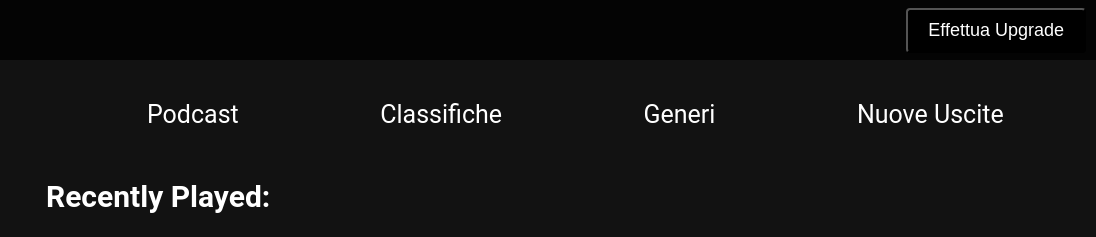
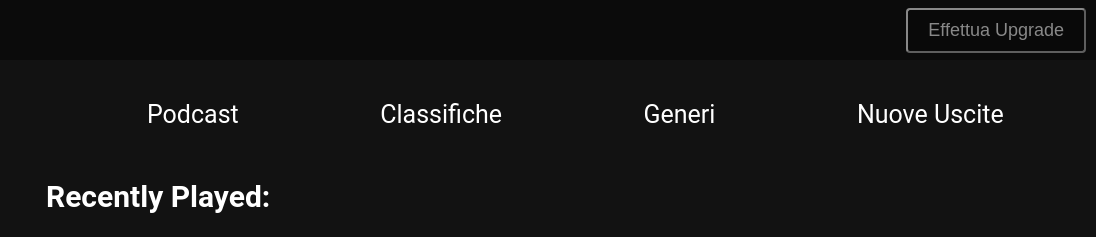
Before and after one commit to tarq-p/html-css-spotifyweb, a plain HTML site: page index.html in a window 1280 px wide. Shown: the top 237 px of the page, 184-1280 px from the left. Drawn offline with Linux system fonts and the light colour scheme.

Commit message:
Aggiustamenti Vari

```diff
--- a/css/master.css
+++ b/css/master.css
@@ -19,6 +19,7 @@ aside {
 header {
     background-color: #040404;
     position: fixed;
+    opacity: 0.5;
 }
 
 main {
@@ -89,7 +90,7 @@ header button {
     color: white;
     padding: 10px 20px;
     border-radius: 4px;
-    border-color: #lightgrey;
+    border-color: white;
 }
 
 button {
```
